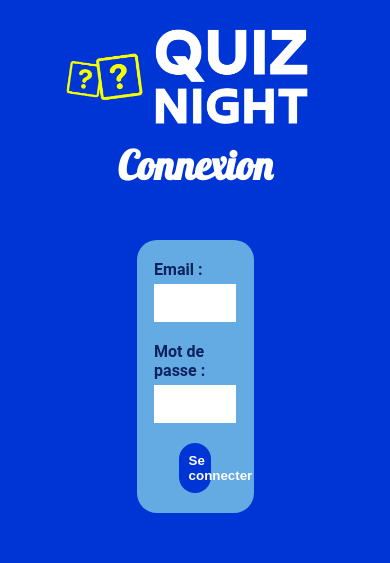
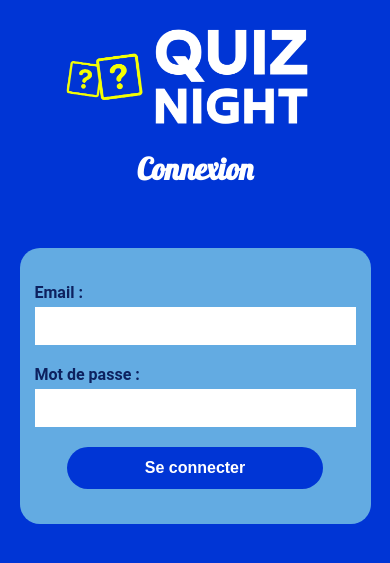
Before and after one commit to esteban-genty/quiznight, a PHP site: page /connexion.php in a window 390 px wide. Shown: the top 563 px of the page. Run offline with PHP 8.4, Linux system fonts and the light colour scheme.

Commit message:
responsive , classeDatabase et Auth

```diff
--- a/styles/connexion.css
+++ b/styles/connexion.css
@@ -15,29 +15,35 @@
 * {
     margin: 0;
     padding: 0;
+    box-sizing: border-box;
 }
 
 body {
     background-color: #0035D5;
+}
+
 main {
     width: 100%;
     display: flex;
     flex-direction: column;
     align-items: center;
+}
 
 section {
     width: 100%;
     display: flex;
     justify-content: center;
+}
 
-        }
 h1 {
     font-family: var(--title-font);
     font-size: 40px;
+    margin: 0 0 -6px 15px;
+    color: #ffffff;
 
-            color: #ffffff;
+    align-items: flex-start;
 }
-    }
+
 .formsection {
     margin-top: 50px;
     width: 30%;
@@ -46,26 +52,28 @@ body {
     justify-content: center;
     background-color: rgba(129, 206, 231, 0.774);
     border-radius: 20px;
+    padding: 20px;
+}
+
 form {
     font-family: var(--main-font);
     width: 70%;
     display: flex;
     flex-direction: column;
+}
+
 label {
-                    margin : 20px 0 5px 0;
+    margin: 20px 0 5px 0;
     color: #0d215f;
     font-weight: bold;
+}
 
-
-                }
 input {
     font-size: 16px;
     padding: 10px;
-
     outline: none;
     border: none;
     background-color: #ffffff;
-
 }
 
 #buttonbox {
@@ -73,16 +81,22 @@ body {
     justify-content: center;
     align-items: center;
     height: 100%;
+}
+
 button {
     border-radius: 25px;
-                        padding: 10px;
+    padding: 15px 20px;
     margin: 20px 0;
     width: 40%;
     background-color: #0035D5;
     font-weight: bold;
     color: white;
     border: none;
+    text-align: center;
+    font-size: 18px;
+    transition: all 0.3s ease-in-out;
 }
+
 button:hover {
     background-color: #ffffffd3;
     color: #0035D5;
@@ -90,13 +104,55 @@ body {
     transition: 0.8s ease;
     box-shadow: 0 4px 8px rgba(0, 0, 0, 0.2);
 }
+
+input:focus {
+    box-shadow: #055f88 inset 0 -4px;
 }
+
+img {
+    height: 140px;
 }
-    }    input:focus {
-        box-shadow: #055f88 inset 0 -4px;
+
+/* Responsive */
+@media (max-width: 768px) {
+    .formsection {
+        width: 90%;
+        padding: 15px;
+    }
+
+    form {
+        width: 100%;
+    }
+
+    h1 {
+        font-size: 30px;
+        text-align: center;
+        margin: 10px 0;
+    }
+
+    button {
+        width: 80%;
+        font-size: 16px;
+        padding: 12px 15px;
     }
 }
 
-img{
-   height: 140px;
+@media (min-width: 769px) and (max-width: 1200px) {
+    .formsection {
+        width: 50%;
     }
+
+    button {
+        font-size: 17px;
+    }
+}
+
+@media (min-width: 1201px) {
+    .formsection {
+        width: 30%;
+    }
+
+    button {
+        font-size: 18px;
+    }
+}
```
Lines whose indentation alone changed are shown as unchanged.
